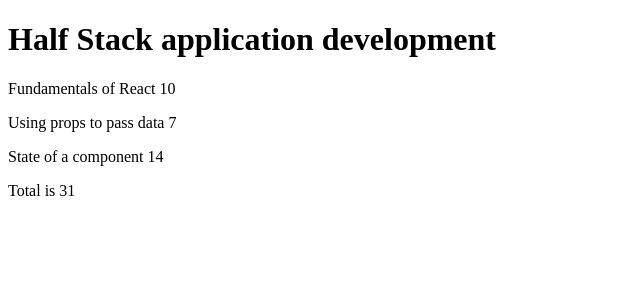
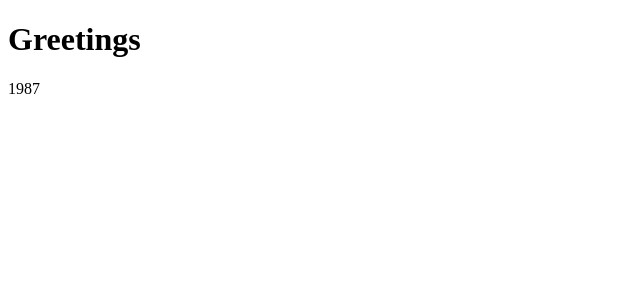
Before and after one commit to 1423BMTH/FullStack, a React (Create React App) app in the folder part1/courseinfo/: page / in a window 1280 px wide. Shown: the top 300 px of the page, without its empty margins (0-640 px from the left). Built offline with nearby package versions, Linux system fonts and the light colour scheme.

Commit message:
component helper function

```diff
--- a/part1/courseinfo/src/App.js
+++ b/part1/courseinfo/src/App.js
@@ -1,63 +1,26 @@
+const Hello = (props) => {
+
+  //Component helper function
+  const bornYr = () => new Date().getFullYear() - props.age;
+  console.log("This is", bornYr());
+  return (
+    <div>
+      {bornYr()}
+    </div>
+  );
+}
+
 const App = () => {
-  const course = {
-    name: 'Half Stack application development',
-    parts: [
-      {
-        name: 'Fundamentals of React',
-        exercises: 10
-      },
-      {
-        name: 'Using props to pass data',
-        exercises: 7
-      },
-      {
-        name: 'State of a component',
-        exercises: 14
-      }
-    ]
-  }
+  const name = 'Peter'
+  const age = 10
+  console.log("Fuck that bitch")
 
   return (
-    /*Change the course and its parts into a single JavaScript object.
-    Fix everything that breaks. */
     <div>
-
-      <Content arrayObj ={course} />
-
+      <h1>Greetings</h1>
+      <Hello age={26 + 10} />
     </div>
   )
 }
 
-const Content = (props) => {
-  //props is an obj
-  const {arrayObj} = props;
-  return (
-    <div>
-      <h1>{arrayObj.name}</h1>
-      <p>{arrayObj.parts[0].name} {arrayObj.parts[0].exercises}</p>
-      <p>{arrayObj.parts[1].name} {arrayObj.parts[1].exercises}</p>
-      <p>{arrayObj.parts[2].name} {arrayObj.parts[2].exercises}</p>
-      <p>Total is {arrayObj.parts[0].exercises + arrayObj.parts[1].exercises + arrayObj.parts[2].exercises}</p>
-    </div>
-  )
-}
-
-// const Total = (props) => {
-//   //Accessing multiple objects at the same time
-//   // const {obj1, obj2, obj3} = props;
-//   //return(<p>{obj1.exercise + obj2.exercise + obj3.exercise}</p>);
-//   const {arrayObj} = props;
-//   return (
-//       <p>{arrayObj[0].exercises+ arrayObj[1].exercises + arrayObj[2].exercises}</p>
-//   )
-// }
-
-// const Header = (props) => {
-//   return (
-//     <div>
-//       <h1>{props.course}</h1>
-//     </div>
-//   )
-// }
-
-export default App
+export default App;
```
